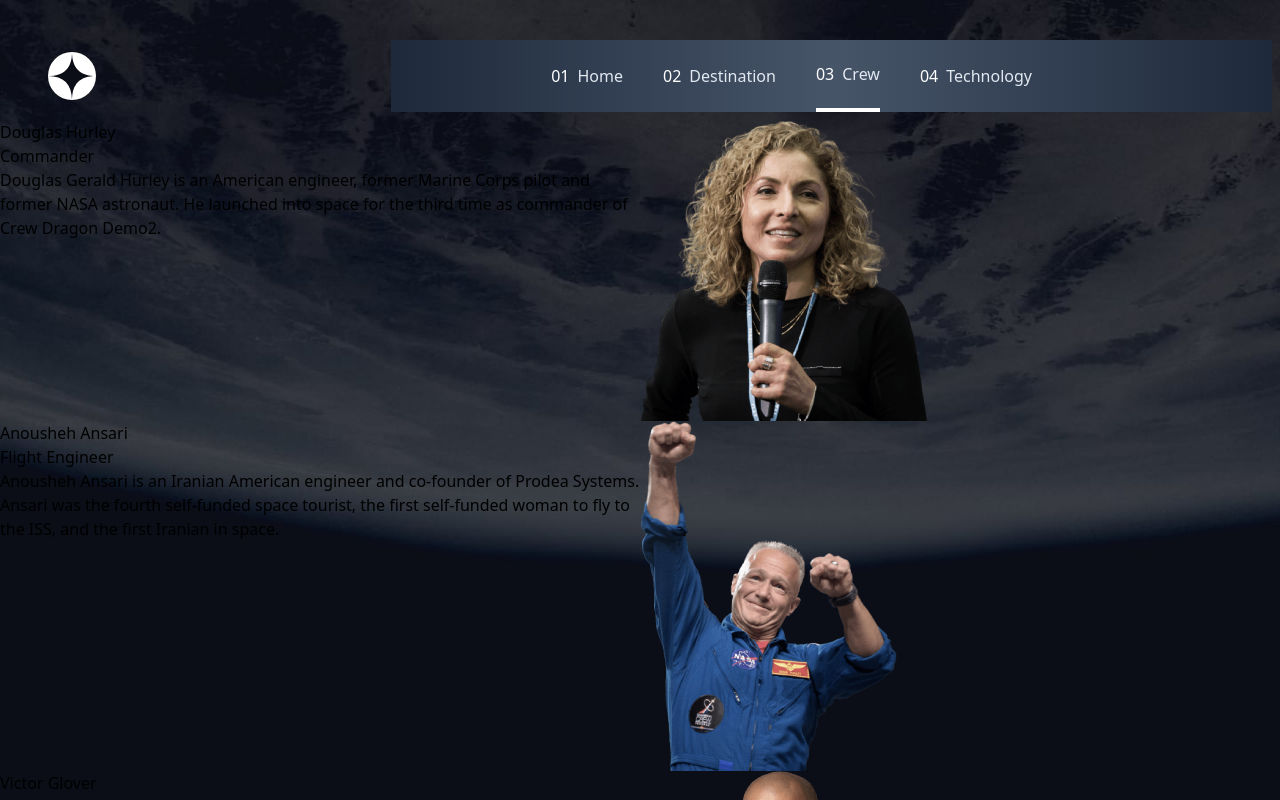
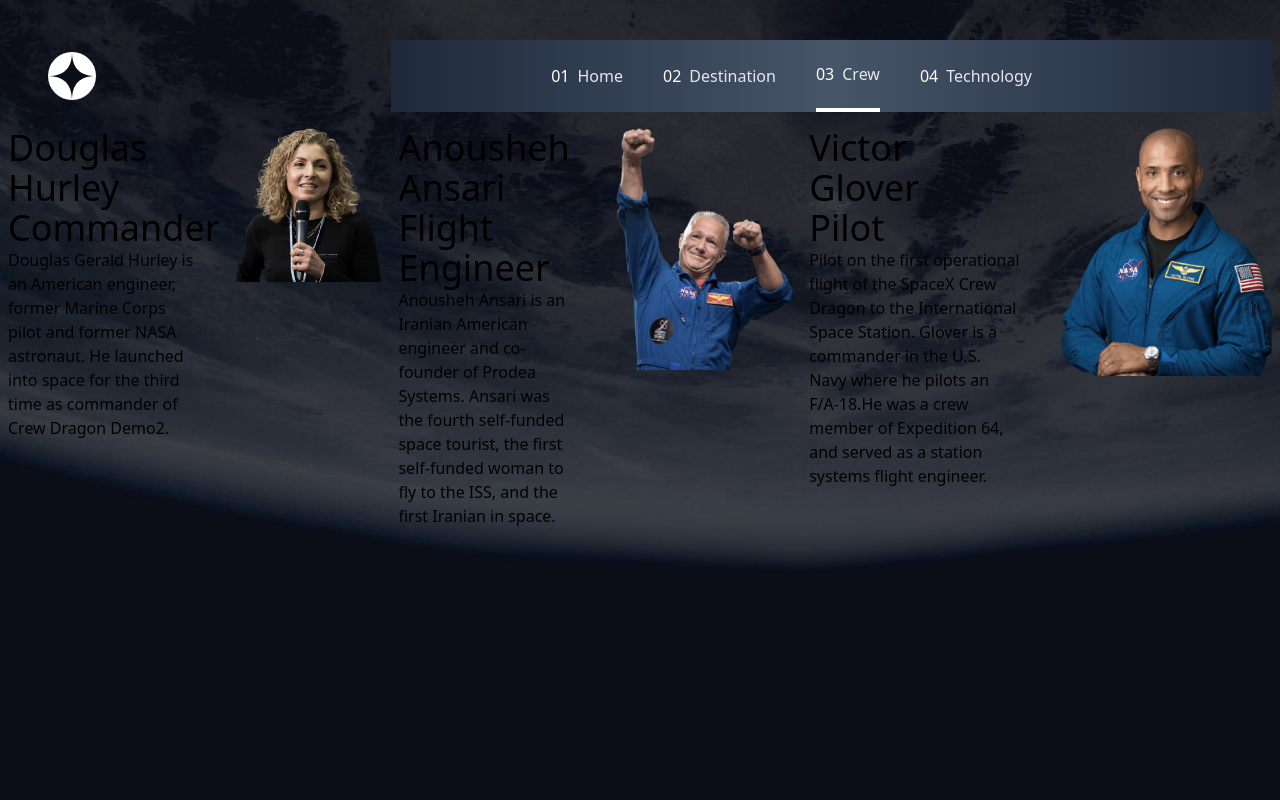
Before and after one commit to Torycd/spacetravel, a React app: page /Crew in a window 1280 px wide. Built offline with nearby package versions, Linux system fonts and the light colour scheme; the HTML template or start-up script is replaced by a standard one.

Commit message:
rrrrrrrr

```diff
--- a/src/components/UI/Carousel.jsx
+++ b/src/components/UI/Carousel.jsx
@@ -2,17 +2,17 @@
 
 const Carousel = ({ slides }) => {
   return (
-    <div className="overflow-hidden">
+    <div className="overflow-hidden flex w-[100%]">
       {slides.map((s) => (
-        <div key={s.name} className="flex justify-center">
-          <div className="flex w-full">
+        <div key={s.name} className="flex justify-center m-2">
+          <div className="flex w-full justify-around gap-10">
             <div className="w-1/2">
-              <h1>{s.name}</h1>
-              <h1>{s.position}</h1>
-              <p>{s.about}</p>
+              <h1 className="text-4xl">{s.name}</h1>
+              <h1 className="text-4xl">{s.position}</h1>
+              <p >{s.about}</p>
             </div>
-            <div>
-              <img src={s.img} className="w-1/2" alt={s.name} />
+            <div className="w-1/2">
+              <img src={s.img}  alt={s.name} />
             </div>
           </div>
         </div>
```
